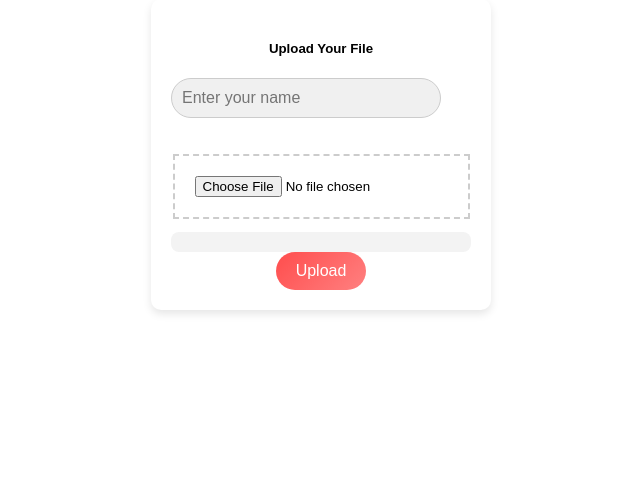
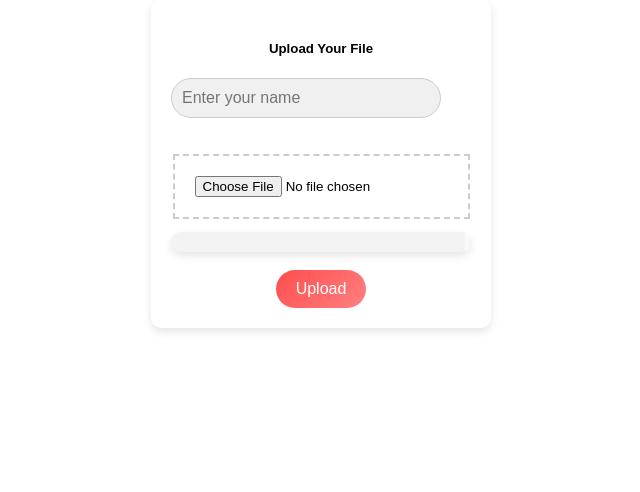
Before and after one commit to Safacts/xeroc, a Django app: page / in a window 1280 px wide. Shown: the part 199-691 px from the top of the page, without its empty margins (319-959 px from the left). Run offline with Django 3.2, Linux system fonts and the light colour scheme.

Commit message:
updated the progressbar look

```diff
--- a/templates/home.html
+++ b/templates/home.html
@@ -357,19 +357,68 @@
             #progressBar {
                 width: 100%;
                 background-color: #f3f3f3;
-                border-radius: 8px;
+                border-radius: 20px;
                 overflow: hidden;
                 margin-top: 10px;
+                position: relative;
+                box-shadow: 0 4px 10px rgba(0, 0, 0, 0.1);
             }
 
             #progressBar div {
                 height: 20px;
                 width: 0;
-                background-color: #4caf50;
+                background: linear-gradient(135deg, #ff4d4d, #ff8080, #ff9a9e, #fbc2eb, #a6c1ee);
                 text-align: center;
                 line-height: 20px;
                 color: white;
+                border-radius: 20px 0 0 20px;
+                transition: width 0.4s ease, background-position 0.4s ease;
+                background-size: 200% 200%;
+                animation: gradientAnimation 3s ease infinite;
             }
+
+            @keyframes gradientAnimation {
+                0% {
+                    background-position: 0% 50%;
+                }
+                50% {
+                    background-position: 100% 50%;
+                }
+                100% {
+                    background-position: 0% 50%;
+                }
+            }
+
+            #progressBar div::after {
+                content: '';
+                position: absolute;
+                top: 0;
+                right: 0;
+                bottom: 0;
+                width: 4px;
+                background-color: white;
+                box-shadow: 0 0 8px rgba(255, 255, 255, 0.8);
+                opacity: 0;
+                animation: shine 2s infinite linear;
+            }
+
+            @keyframes shine {
+                0% {
+                    opacity: 0;
+                    transform: translateX(-100%);
+                }
+                50% {
+                    opacity: 1;
+                }
+                100% {
+                    opacity: 0;
+                    transform: translateX(100%);
+                }
+            }
+
+
+
+
 
         </style>
 </head>
@@ -418,6 +467,7 @@
 
             <!-- Progress Bar -->
             <div id="progressBar"><div></div></div>
+            <br>
 
             <!-- Upload Button -->
             <button id="uploadButton" class="btn btn-primary mt-3" type="button" onclick="uploadFile()">Upload</button>
@@ -602,6 +652,17 @@
             }
         };
 
+        xhr.onloadstart = function() {
+            progressBar.style.width = '0%';
+        };
+
+        xhr.onloadend = function() {
+            setTimeout(() => {
+                progressBar.style.width = '100%';
+                progressBar.textContent = 'Upload Complete!';
+            }, 200); // Adding a small delay to sync with the completion of the upload
+        };
+
         xhr.onload = function() {
             if (xhr.status === 200) {
                 alert('File uploaded successfully:\n' + fileMetadata.textContent);
```
